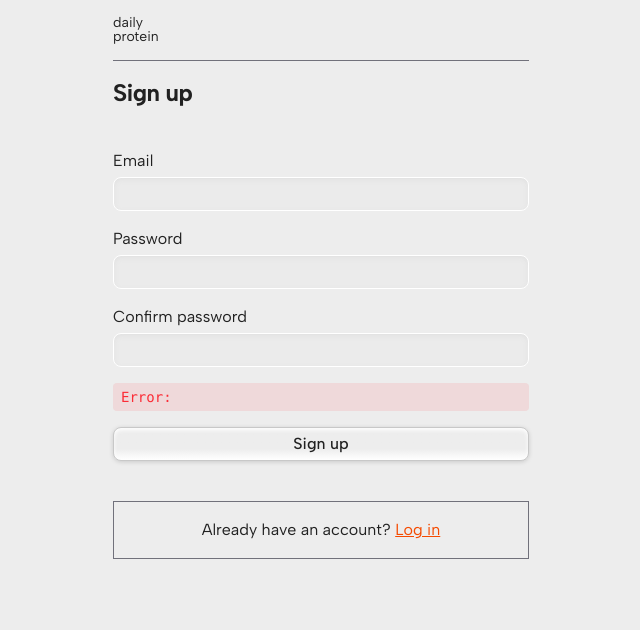
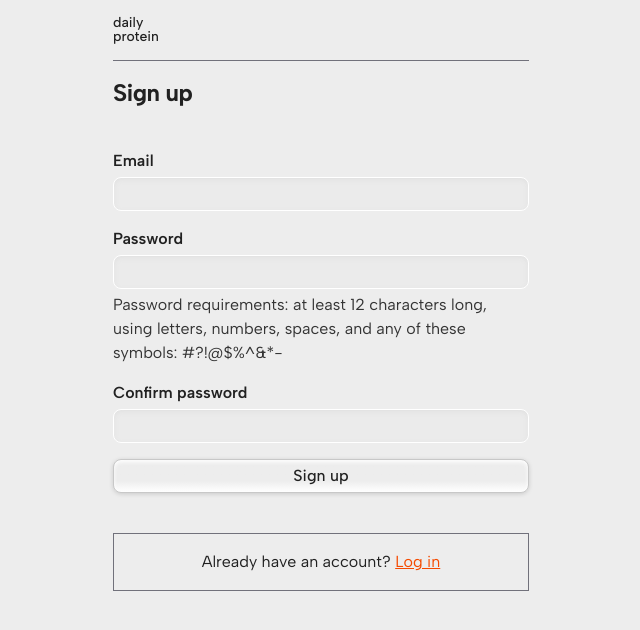
Before and after one commit to nourmalaeb/daily-protein, a Next.js app: page /signup in a window 1280 px wide. Shown: the top 630 px of the page, without its empty margins (319-959 px from the left). Built offline with nearby package versions, Linux system fonts and the light colour scheme; what zod-form-data would draw is missing.

Commit message:
Improve signup form

```diff
--- a/src/app/(auth)/login/actions.ts
+++ b/src/app/(auth)/login/actions.ts
@@ -35,7 +35,10 @@ const createSignupFormSchema = zfd.formData({
   password: zfd.text(z.string().trim()),
 });
 
-export async function signup(formData: FormData) {
+export async function signup(
+  _prevState: { error: string; data: { email: string; password: string } },
+  formData: FormData
+) {
   const supabase = await createClient();
 
   const data = createSignupFormSchema.parse(formData);
@@ -43,7 +46,7 @@ export async function signup(formData: FormData) {
   const { error } = await supabase.auth.signUp(data);
 
   if (error) {
-    redirect('/error');
+    return { error: error.message, data };
   }
 
   revalidatePath('/');
--- a/src/app/(auth)/signup/page.tsx
+++ b/src/app/(auth)/signup/page.tsx
@@ -1,83 +1,14 @@
 'use client';
 
-import { useEffect, useRef, useState } from 'react';
-import { Button } from '@/components/button';
-import { ControlledInput, Input } from '@/components/controlledInput';
 import Link from 'next/link';
-import { signup } from '../login/actions';
-
-// export async function action({ request }: ActionFunctionArgs) {
-//   const { supabaseClient, headers } = createSupabaseServerClient(request);
-
-//   const body = await request.formData();
-
-//   const response = await supabaseClient.auth.signUp({
-//     email: String(body.get('email')),
-//     password: String(body.get('password')),
-//   });
-
-//   if (!response.error) {
-//     // console.log('LOGGING IN SUCCESSFULLY');
-//     // console.log(response);
-//     // return data(response, { headers });
-//     return redirect('/confirmation-sent', { headers });
-//   }
-
-//   console.log(response);
-
-//   return data(response, { headers });
-// }
+import { SignupForm } from './signupForm';
 
 const SignupPage = () => {
-  const confirmPasswordRef = useRef<HTMLInputElement>(null);
-  const [passwordValue, setPasswordValue] = useState('');
-  const [confirmPasswordValue, setConfirmPasswordValue] = useState('');
-
-  useEffect(() => {
-    if (passwordValue !== confirmPasswordValue) {
-      confirmPasswordRef.current?.setCustomValidity('Passwords should match');
-    } else {
-      confirmPasswordRef.current?.setCustomValidity('');
-    }
-  }, [passwordValue, confirmPasswordValue]);
-
   // console.log(actionData);
   return (
     <div className="flex flex-col gap-10 p-4">
       <h1 className="font-bold text-2xl tracking-tight">Sign up</h1>
-      <form className="flex flex-col gap-4" action={signup}>
-        <div className="flex flex-col gap-1">
-          <label htmlFor="email">Email</label>
-          <Input type="email" name="email" id="email" required />
-        </div>
-        <div className="flex flex-col gap-1">
-          <label htmlFor="password">Password</label>
-          <Input
-            name="password"
-            type="password"
-            id="password"
-            value={passwordValue}
-            onChange={e => setPasswordValue(e.target.value)}
-            required
-          />
-        </div>
-        <div className="flex flex-col gap-1">
-          <label htmlFor="confirm-password">Confirm password</label>
-          <ControlledInput
-            name="confirm-password"
-            type="password"
-            id="confirm-password"
-            value={confirmPasswordValue}
-            onChange={e => setConfirmPasswordValue(e.target.value)}
-            ref={confirmPasswordRef}
-            required
-          />
-        </div>
-        <pre className="text-red-500 text-sm px-2 py-1 bg-red-500/10 rounded-sm text-wrap">
-          {`Error:`}
-        </pre>
-        <Button type="submit">Sign up</Button>
-      </form>
+      <SignupForm />
       <div className="p-4 border border-zinc-500 text-center">
         <h2>
           Already have an account?{' '}
--- /dev/null
+++ b/src/app/(auth)/signup/signupForm.tsx
@@ -0,0 +1,92 @@
+'use client';
+
+import { useActionState, useEffect, useRef, useState } from 'react';
+import { signup } from '../login/actions';
+import { ControlledInput, Input } from '@/components/controlledInput';
+import { Button } from '@/components/button';
+
+export const SignupForm = () => {
+  const confirmPasswordRef = useRef<HTMLInputElement>(null);
+  const [confirmPasswordValue, setConfirmPasswordValue] = useState('');
+
+  const [actionState, signupAction, isPending] = useActionState(signup, {
+    error: '',
+    data: { email: '', password: '' },
+  });
+
+  const [passwordValue, setPasswordValue] = useState(actionState.data.password);
+  useEffect(() => {
+    if (passwordValue !== confirmPasswordValue) {
+      confirmPasswordRef.current?.setCustomValidity('Passwords should match');
+    } else {
+      confirmPasswordRef.current?.setCustomValidity('');
+    }
+  }, [passwordValue, confirmPasswordValue]);
+
+  const [clearError, setClearError] = useState(false);
+  useEffect(() => {
+    if (actionState.error) {
+      setClearError(false);
+    }
+  }, [actionState]);
+
+  return (
+    <form className="flex flex-col gap-4" action={signupAction}>
+      <div className="flex flex-col gap-1">
+        <label htmlFor="email" className="font-semibold">
+          Email
+        </label>
+        <Input
+          type="email"
+          name="email"
+          id="email"
+          required
+          defaultValue={actionState.data.email}
+        />
+      </div>
+      <div className="flex flex-col gap-1">
+        <label htmlFor="password" className="font-semibold">
+          Password
+        </label>
+        <Input
+          name="password"
+          type="password"
+          id="password"
+          value={passwordValue}
+          onChange={e => setPasswordValue(e.target.value)}
+          required
+          pattern="[A-Za-z0-9#?!@$ %^&*\-]{12,}"
+        />
+        <p className="opacity-90">
+          Password requirements: at least 12 characters long, using letters,
+          numbers, spaces, and any of these symbols: #?!@$%^&*-
+        </p>
+      </div>
+      <div className="flex flex-col gap-1">
+        <label htmlFor="confirm-password" className="font-semibold">
+          Confirm password
+        </label>
+        <ControlledInput
+          name="confirm-password"
+          type="password"
+          id="confirm-password"
+          value={confirmPasswordValue}
+          onChange={e => setConfirmPasswordValue(e.target.value)}
+          ref={confirmPasswordRef}
+          required
+        />
+      </div>
+      {actionState.error && !clearError && (
+        <p
+          aria-live="polite"
+          className="text-red-500 font-mono px-3 py-1 bg-red-500/10 rounded-sm text-wrap"
+        >
+          {`Error: ${actionState.error}`}
+        </p>
+      )}
+      <Button type="submit" disabled={isPending}>
+        Sign up
+      </Button>
+    </form>
+  );
+};
--- a/src/app/page.tsx
+++ b/src/app/page.tsx
@@ -89,7 +89,7 @@ async function StatsPage({
     );
   }
 
-  // console.log(dailyTotals);
+  console.log(user);
 
   return (
     <div className="relative p-4 flex flex-col gap-1 items-stretch justify-center h-full grow">
--- a/src/components/appHeader.tsx
+++ b/src/components/appHeader.tsx
@@ -7,7 +7,7 @@ export const AppHeader = ({ user }: { user?: User | null }) => {
   return (
     <header className="flex flex-row items-center justify-between py-4 border-b border-zinc-500 mx-4">
       <Link href={'/'}>
-        <h1 className="w-min leading-none text-sm text-foreground dark:text-foreground-dark">
+        <h1 className="w-min leading-none text-sm text-foreground font-medium dark:text-foreground-dark">
           daily protein
         </h1>
       </Link>
--- a/src/components/loginForm.tsx
+++ b/src/components/loginForm.tsx
@@ -20,7 +20,9 @@ export const LoginForm = () => {
   return (
     <form className="flex flex-col gap-4" action={loginAction}>
       <div className="flex flex-col gap-1">
-        <label htmlFor="email">Email</label>
+        <label htmlFor="email" className="font-semibold">
+          Email
+        </label>
         <ControlledInput
           type="email"
           name="email"
@@ -31,7 +33,9 @@ export const LoginForm = () => {
         />
       </div>
       <div className="flex flex-col gap-1">
-        <label htmlFor="password">Password</label>
+        <label htmlFor="password" className="font-semibold">
+          Password
+        </label>
         <ControlledInput
           name="password"
           type="password"
```
